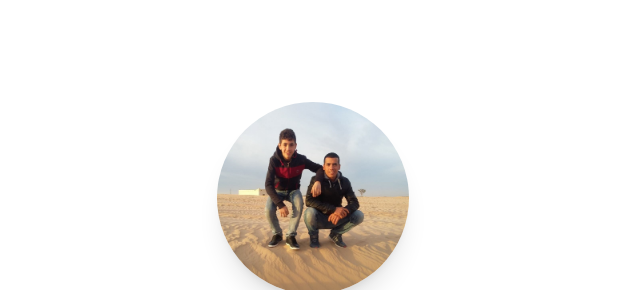
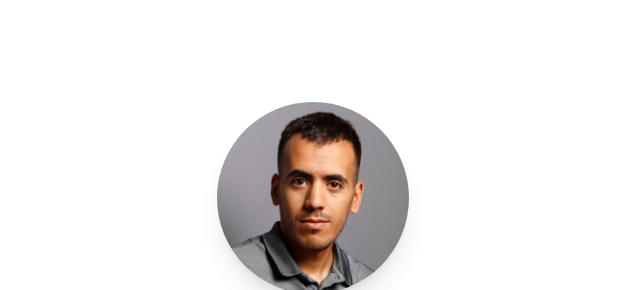
Before and after one commit to Bahae/portfolio, a website: page index.html in a window 1280 px wide. Shown: the part 70-360 px from the top of the page, without its empty margins (327-967 px from the left). Drawn offline with Linux system fonts and the light colour scheme.

Commit message:
profile pic changed

```diff
--- a/index.html
+++ b/index.html
@@ -31,7 +31,7 @@
     <section class="snap-center dottedbg grid place-items-center min-h-screen ">
         <div></div>
         <div class="text-center mb-16">
-            <img class="rounded-full border-white shadow-xl mb-4 m-auto h-48 w-48 overflow-hidden" src="assets/images/profile.jpg"
+            <img class="rounded-full border-white shadow-xl mb-4 m-auto h-48 w-48 overflow-hidden" src="assets/images/profile2.jpg"
                 alt="" srcset="">
             <h1 id="name" class="text-5xl text-gray-700 -rotate-3 mb-4">- Thabet Hamrit -</h1>
             <h2 class="font-mono text-gray-400 bg-white mb-6 px-2 py-1 rounded-full">Full-Stack Developer</h2>
```
Also changed, not shown: assets/images/profile.jpg (deleted), assets/images/profile2.jpg (added), 2 other files.
